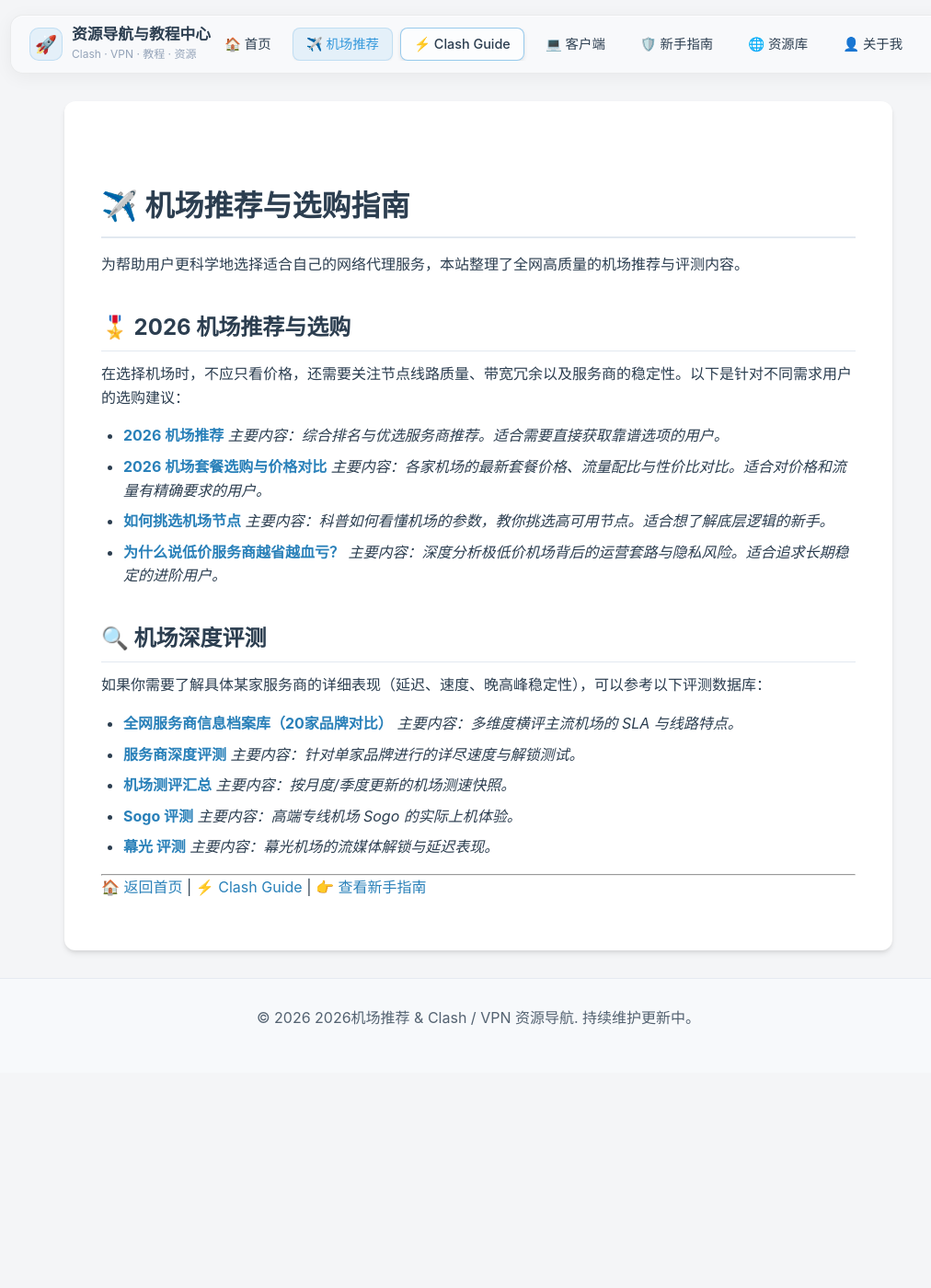
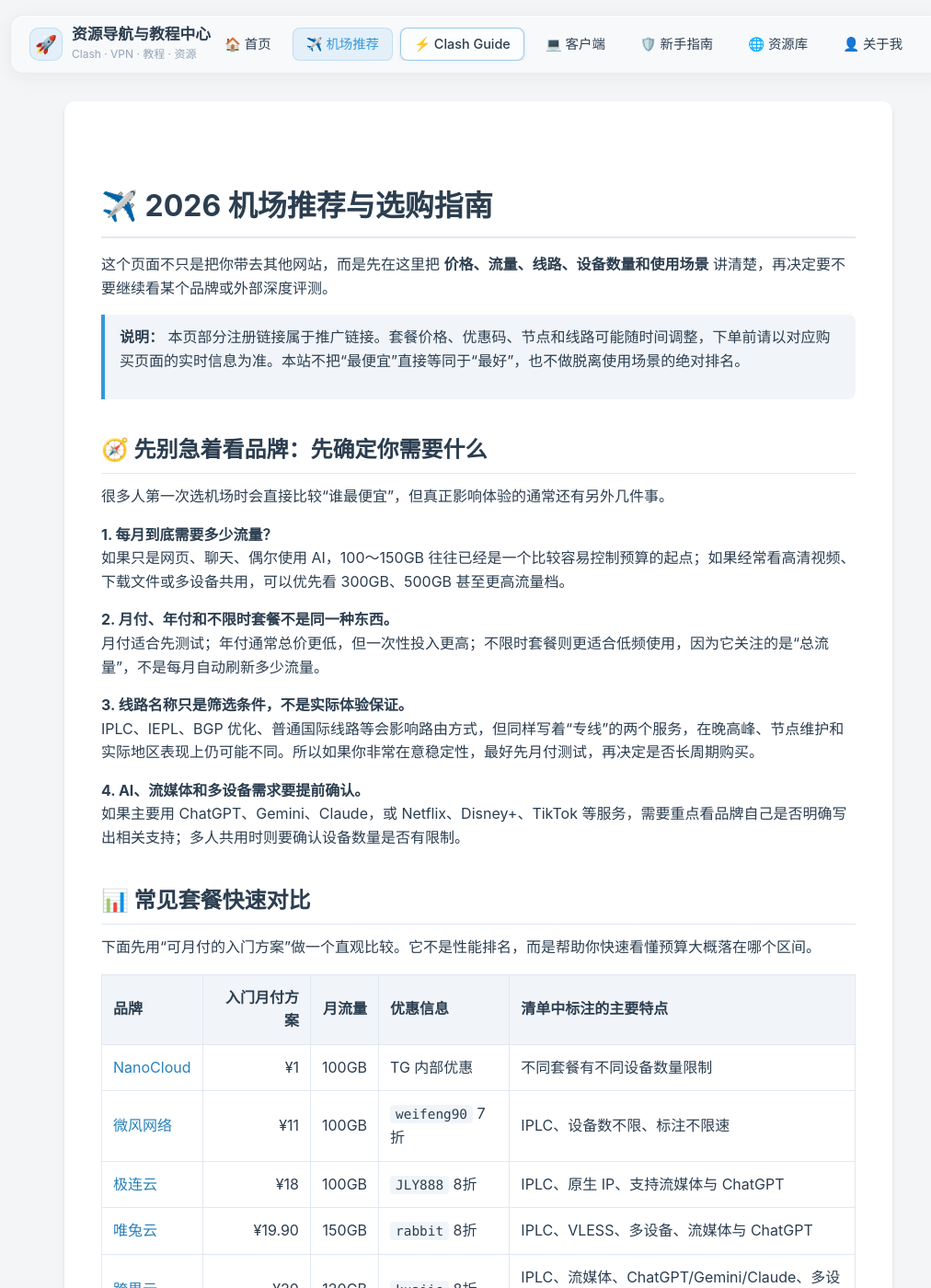
Before and after one commit to Colasaiko/tuijianjichang, a Jekyll site: the page built from airport.md, in a window 1280 px wide and 1400 px high. Shown: the whole window at 92% size, without its empty margins (120-1132 px from the left). Built offline with Jekyll 4.4.1, drawn with Linux system fonts in a browser that asks for light colours; some of the changed text lies outside the part shown.

Commit message:
content: expand airport guide with original comparisons and buying advice

```diff
--- a/airport.md
+++ b/airport.md
@@ -1,40 +1,103 @@
 ---
 layout: default
-title: 机场推荐、节点线路与套餐选购指南
-description: 2026 最新机场推荐，套餐选购建议，机场评测，节点与线路对比。
+title: 2026机场推荐与套餐线路选购指南
+description: 从预算、流量、线路类型、设备数量、AI与流媒体需求出发，整理2026机场套餐对比、选购思路与常见避坑重点。
 ---
 
-# ✈️ 机场推荐与选购指南
+# ✈️ 2026 机场推荐与选购指南
 
-为帮助用户更科学地选择适合自己的网络代理服务，本站整理了全网高质量的机场推荐与评测内容。
+这个页面不只是把你带去其他网站，而是先在这里把 **价格、流量、线路、设备数量和使用场景** 讲清楚，再决定要不要继续看某个品牌或外部深度评测。
 
-## 🎖️ 2026 机场推荐与选购
+> **说明：** 本页部分注册链接属于推广链接。套餐价格、优惠码、节点和线路可能随时间调整，下单前请以对应购买页面的实时信息为准。本站不把“最便宜”直接等同于“最好”，也不做脱离使用场景的绝对排名。
 
-在选择机场时，不应只看价格，还需要关注节点线路质量、带宽冗余以及服务商的稳定性。以下是针对不同需求用户的选购建议：
+## 🧭 先别急着看品牌：先确定你需要什么
 
-- **[2026 机场推荐](https://clashwiki.blog/topics/airport-recommendation/)**
-  *主要内容：综合排名与优选服务商推荐。适合需要直接获取靠谱选项的用户。*
-- **[2026 机场套餐选购与价格对比](https://jichangbay.com/)**
-  *主要内容：各家机场的最新套餐价格、流量配比与性价比对比。适合对价格和流量有精确要求的用户。*
-- **[如何挑选机场节点](https://jichangmao.com/blog/how-to-choose-an-airport-guide/)**
-  *主要内容：科普如何看懂机场的参数，教你挑选高可用节点。适合想了解底层逻辑的新手。*
-- **[为什么说低价服务商越省越血亏？](https://vpn-clash.net/cost-guide)**
-  *主要内容：深度分析极低价机场背后的运营套路与隐私风险。适合追求长期稳定的进阶用户。*
+很多人第一次选机场时会直接比较“谁最便宜”，但真正影响体验的通常还有另外几件事。
 
-## 🔍 机场深度评测
+**1. 每月到底需要多少流量？**
+如果只是网页、聊天、偶尔使用 AI，100～150GB 往往已经是一个比较容易控制预算的起点；如果经常看高清视频、下载文件或多设备共用，可以优先看 300GB、500GB 甚至更高流量档。
 
-如果你需要了解具体某家服务商的详细表现（延迟、速度、晚高峰稳定性），可以参考以下评测数据库：
+**2. 月付、年付和不限时套餐不是同一种东西。**
+月付适合先测试；年付通常总价更低，但一次性投入更高；不限时套餐则更适合低频使用，因为它关注的是“总流量”，不是每月自动刷新多少流量。
 
-- **[全网服务商信息档案库（20家品牌对比）](https://vpn-clash.net/brands)**
-  *主要内容：多维度横评主流机场的 SLA 与线路特点。*
-- **[服务商深度评测](https://clashwiki.blog/brands/)**
-  *主要内容：针对单家品牌进行的详尽速度与解锁测试。*
-- **[机场测评汇总](https://jichangmao.com/evaluations/)**
-  *主要内容：按月度/季度更新的机场测速快照。*
-- **[Sogo 评测](https://bestjichang.com/blog/review-03-sogo/)**
-  *主要内容：高端专线机场 Sogo 的实际上机体验。*
-- **[幕光 评测](https://bestjichang.com/blog/review-04-muguang/)**
-  *主要内容：幕光机场的流媒体解锁与延迟表现。*
+**3. 线路名称只是筛选条件，不是实际体验保证。**
+IPLC、IEPL、BGP 优化、普通国际线路等会影响路由方式，但同样写着“专线”的两个服务，在晚高峰、节点维护和实际地区表现上仍可能不同。所以如果你非常在意稳定性，最好先月付测试，再决定是否长周期购买。
+
+**4. AI、流媒体和多设备需求要提前确认。**
+如果主要用 ChatGPT、Gemini、Claude，或 Netflix、Disney+、TikTok 等服务，需要重点看品牌自己是否明确写出相关支持；多人共用时则要确认设备数量是否有限制。
+
+## 📊 常见套餐快速对比
+
+下面先用“可月付的入门方案”做一个直观比较。它不是性能排名，而是帮助你快速看懂预算大概落在哪个区间。
+
+| 品牌 | 入门月付方案 | 月流量 | 优惠信息 | 清单中标注的主要特点 |
+|---|---:|---:|---|---|
+| [NanoCloud](https://edu.uodoo.bid/auth/register?code=P7gzTydW) | ¥1 | 100GB | TG 内部优惠 | 不同套餐有不同设备数量限制 |
+| [微风网络](https://edp01.breezenetaff.com/#/?code=bSnymFll) | ¥11 | 100GB | `weifeng90` 7折 | IPLC、设备数不限、标注不限速 |
+| [极连云](https://1jdhjfeeef.jilianat.homes/#/?code=nrPTQT2i) | ¥18 | 100GB | `JLY888` 8折 | IPLC、原生 IP、支持流媒体与 ChatGPT |
+| [唯兔云](https://jifdsf.v2saat.homes/#/?code=bGS5G7xn) | ¥19.90 | 150GB | `rabbit` 8折 | IPLC、VLESS、多设备、流媒体与 ChatGPT |
+| [跨界云](https://kasoasf.kuajiecloudtttt.mom/#/?code=HRzqSLrR) | ¥20 | 120GB | `kuajie` 8折 | IPLC、流媒体、ChatGPT/Gemini/Claude、多设备 |
+| [暮光加速](https://asfawsf.twilightttt.sbs/#/?code=1eGqV85O) | ¥20 | 120GB | `mm88` 8折 | BGP 调度+专线出口、流媒体、ChatGPT/Claude |
+| [Firefly](https://fly.fireflytttt.xyz/#/?code=mcYQUZxG) | ¥25 | 150GB | `firefly` 8折 | IPLC、不限设备数、标注不限速 |
+| [Sogo 云](https://asfdgd.sogotztz2.sbs/#/?code=JvxcPy2A) | ¥25 | 150GB | 暂无 | VLESS、IEPL、三网优化、流媒体与 AI 支持 |
+
+## 💰 按预算怎么选更容易
+
+### 预算非常低：先测试，而不是一次买很久
+
+如果只是想用最低成本确认自己是否需要这类服务，NanoCloud 的 100GB 套餐在当前整理资料中是 ¥1/月；但它同时注明不同价格档有各自的设备数量限制，因此更适合把它理解成 **超低成本入口或备用方案**，而不是直接拿它和几十元的专线类套餐做一对一比较。
+
+### 10～20 元区间：先看流量和线路需求
+
+微风网络的清风方案为 100GB / ¥11；极连云基础套餐为 100GB / ¥18；唯兔云普通版为 150GB / ¥19.90；跨界云轻云为 120GB / ¥20。这个价位的差别已经不只是“多几十 GB”，还包括各家对线路、设备数量、流媒体与 AI 支持的不同说明。
+
+如果你的目标只是日常网页和 AI，可以先从 100～150GB 档测试；如果是多设备家庭环境，则要优先确认设备数量限制，而不是只盯着价格。
+
+### 300GB 以上：更适合视频、多设备或高频使用
+
+当前清单中，跨界云 300GB 为 ¥40/月、Firefly 300GB 为 ¥45/月、Sogo 350GB 为 ¥45/月、微风网络 500GB 为 ¥57/月。进入这个区间后，建议把选择重点放到 **线路稳定性、节点覆盖和自己常用地区**，因为单纯比较“每 GB 多少钱”已经不够判断真实体验。
+
+## 🤖 如果主要为了 AI 或流媒体
+
+从当前品牌资料来看，跨界云明确标注支持 ChatGPT、Gemini、Claude，并列出 Netflix、Hulu、HBO、Disney+、DAZN 等流媒体；暮光加速标注支持 ChatGPT、Claude 和多种主流流媒体；Sogo 云则标注 AI 全支持，并列出 ChatGPT、Gemini、TikTok 以及 Netflix、Disney+、HBO、YouTube 等。
+
+这里需要特别注意：**“支持解锁”不代表每个节点、每个时间段、每个地区都一定得到相同结果。** 如果 AI 或流媒体是你的核心用途，优先选择可以先月付测试的方案，会比看到宣传后直接年付更稳妥。
+
+## 🧩 我会怎样筛选一个机场
+
+如果是我自己做第一轮筛选，我会按这个顺序：
+
+1. **先确定预算上限**：例如每月不超过 ¥20、¥50 或 ¥100。
+2. **再确定最低流量**：100GB、300GB、500GB 分开看，不把不同流量档硬比较。
+3. **确认设备限制**：手机、电脑、平板、路由器是否会同时使用。
+4. **确认核心场景**：AI、流媒体、远程办公还是普通网页。
+5. **最后才看长周期折扣**：先月付稳定，再考虑季付或年付。
+
+这样做的好处是不会被一个很低的首页价格吸引进去，最后才发现自己需要的其实是更高一级套餐。
+
+## ⚠️ 下单前建议检查这 6 项
+
+- **流量刷新规则**：每月自动刷新、按购买日刷新，还是总流量不限时。
+- **线路类型**：IPLC、IEPL、BGP 优化或普通线路，至少知道自己买的是什么。
+- **设备数量**：有些品牌不限设备，有些套餐会限制同时在线数量。
+- **常用地区节点**：港、台、日、新、美是否都有，不能只看“全球节点”四个字。
+- **退款规则**：部分服务明确写不退款，长周期购买前尤其要确认。
+- **客户端兼容**：Clash、Shadowrocket、v2rayN 或品牌自有客户端是否适合你的设备。
+
+## 🔎 更多品牌与深度评测
+
+本站会继续补充自己的套餐对比和选购内容。如果你还需要测速、单品牌体验或更完整的服务商档案，可以继续参考这些外部资料：
+
+- [2026 机场推荐专题](https://clashwiki.blog/topics/airport-recommendation/)：继续看更多品牌和专题整理。
+- [JichangBay 套餐选购与价格对比](https://jichangbay.com/)：适合继续比较套餐、流量和价格。
+- [机场猫：如何挑选机场节点](https://jichangmao.com/blog/how-to-choose-an-airport-guide/)：适合继续了解节点选择逻辑。
+- [VPN Clash 服务商档案库](https://vpn-clash.net/brands)：适合查看更多品牌信息。
+- [机场猫测评汇总](https://jichangmao.com/evaluations/)：适合继续查单个品牌评测。
+- [Best 机场：Sogo 评测](https://bestjichang.com/blog/review-03-sogo/) 与 [幕光评测](https://bestjichang.com/blog/review-04-muguang/)：适合继续阅读单品牌体验。
+
+## 📌 页面更新原则
+
+这个页面以后不应该再只是“网址跳转页”。新增品牌时，至少应该补充 **价格、流量、优惠、线路/用途说明和适合人群**；外部链接只作为进一步阅读入口，而不是替代本站自己的内容。
 
 ---
-[🏠 返回首页](./) | [⚡ Clash Guide](https://colasaiko.github.io/Clash-/) | [👉 查看新手指南](./newbie.html)
+[🏠 返回首页](./) | [⚡ Clash Guide](https://colasaiko.github.io/Clash-/) | [🛡️ 新手指南](https://colasaiko.github.io/NewbieRead/)
```
